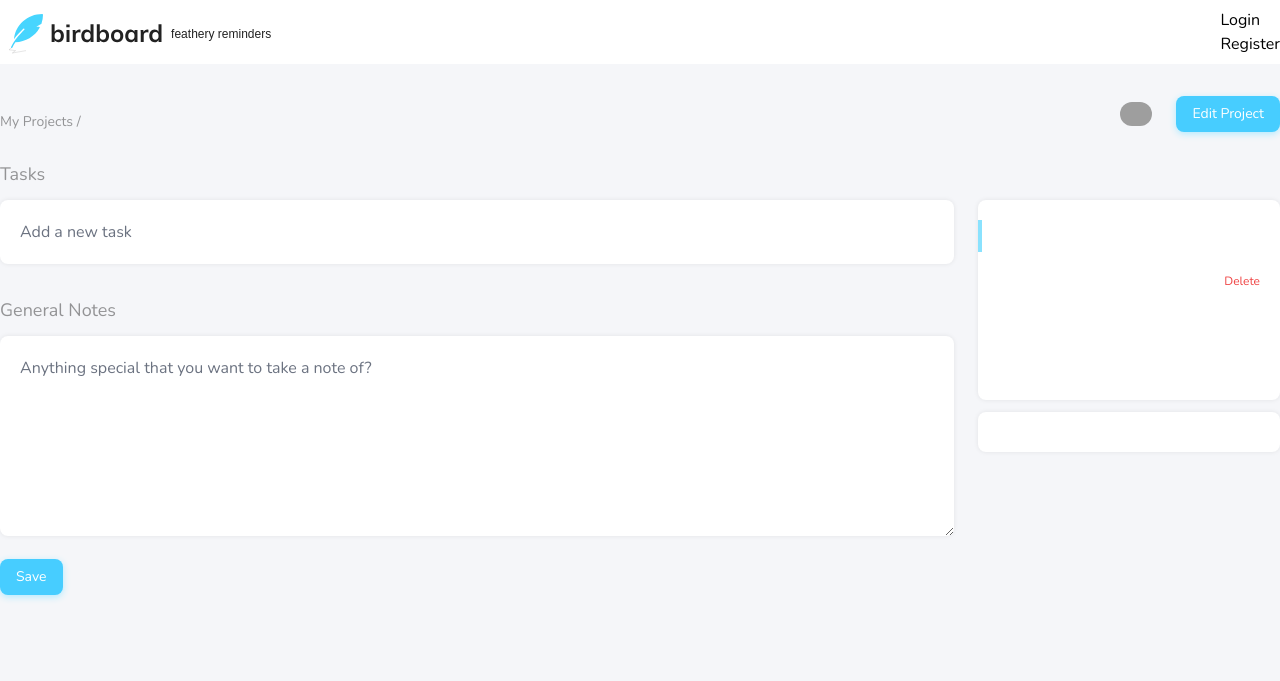
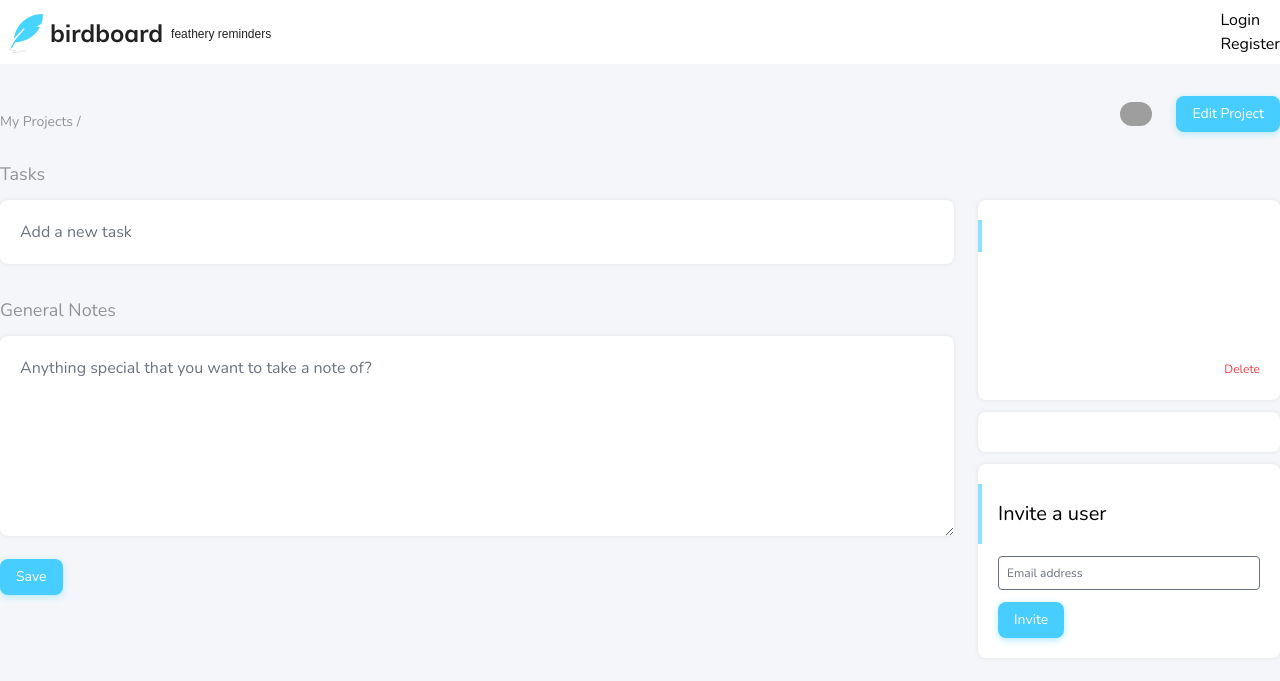
Before and after one commit to piroquio10-afk/piroquio13, a Laravel app: template resources/views/projects/show.blade.php in a window 1280 px wide. Shown: the top 681 px of the page. Run offline with Laravel 8, Linux system fonts and the light colour scheme; the template is opened without the code that fills it, so the values that code supplies are empty; style sheets or scripts are compiled from the project's sources; grey boxes are pictures that could not be loaded.

Commit message:
Showing invitations form and using error bags to handle errors on multiple forms

```diff
--- a/app/Http/Requests/ProjectInvitationRequest.php
+++ b/app/Http/Requests/ProjectInvitationRequest.php
@@ -7,6 +7,8 @@ use Illuminate\Support\Facades\Gate;
 
 class ProjectInvitationRequest extends FormRequest
 {
+    protected $errorBag = 'invitations';
+
     /**
      * Determine if the user is authorized to make this request.
      *
--- /dev/null
+++ b/resources/views/errors.blade.php
@@ -0,0 +1,7 @@
+@if($errors->{ $bag ?? 'default' }->any())
+    <ul class="field mt-6 list-reset">
+            @foreach ($errors->{ $bag ?? 'default' }->all() as $error)
+                <li class="text-sm text-red-500">{{ $error }}</li>
+            @endforeach
+    </ul>
+@endif
--- a/resources/views/projects/card.blade.php
+++ b/resources/views/projects/card.blade.php
@@ -1,9 +1,9 @@
-<div class="card" style="height: 200px;">
+<div class="card flex flex-col" style="height: 200px;">
     <h3 class="font-normal text-xl py-4 -ml-5 mb-3 border-l-4 border-blue-light pl-4">
         <a href="{{ $project->path() }}" class="text-black no-underline">{{ $project->title }}</a>
     </h3>
 
-    <div class="text-gray mb-4">
+    <div class="text-gray mb-4 flex-1">
         {{ Illuminate\Support\Str::limit($project->description, 100) }}
     </div>
 
--- a/resources/views/projects/show.blade.php
+++ b/resources/views/projects/show.blade.php
@@ -73,19 +73,34 @@
                         <button type="submit" class="button">Save</button>
                     </form>
 
-                    @if($errors->any())
-                        <div class="field mt-6">
-                                @foreach ($errors->all() as $error)
-                                    <li class="text-sm text-red-500">{{ $error }}</li>
-                                @endforeach
-                        </div>
-                    @endif
+                    @include('errors')
                 </div>
             </div>
 
             <div class="lg:w-1/4 px-3">
                 @include('projects.card')
                 @include('projects.activity.card')
+
+                <div class="card flex flex-col mt-3">
+                    <h3 class="font-normal text-xl py-4 -ml-5 mb-3 border-l-4 border-blue-light pl-4">
+                        Invite a user
+                    </h3>
+
+                    <form method="POST" action="{{ $project->path() . '/invitations' }}">
+                        @csrf
+                        <div class="mb-3">
+                            <input type="email"
+                                   name="email"
+                                   id="email"
+                                   class="input bg-transparent border border-muted-light rounded p-2 text-xs w-full{{ $errors->has('email') ? ' is-invalid' : '' }}"
+                                    placeholder="Email address"
+                            >
+                        </div>
+                        <button type="submit" class="button">Invite</button>
+
+                        @include('errors', ['bag' => 'invitations'])
+                    </form>
+                </div>
             </div>
         </div>
     </main>
```
